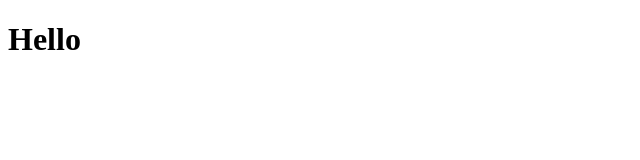
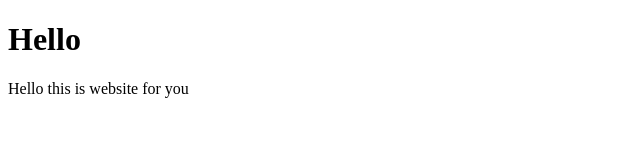
Before and after one commit to BCIamLong/first-git, a plain HTML site: page index.html in a window 1280 px wide. Shown: the whole page, without its empty margins (0-640 px from the left). Drawn offline with Linux system fonts and the light colour scheme.

Commit message:
Add content

```diff
--- a/index.html
+++ b/index.html
@@ -7,5 +7,6 @@
   </head>
   <body>
     <h1>Hello</h1>
+    <p>Hello this is website for you</p>
   </body>
 </html>
```
